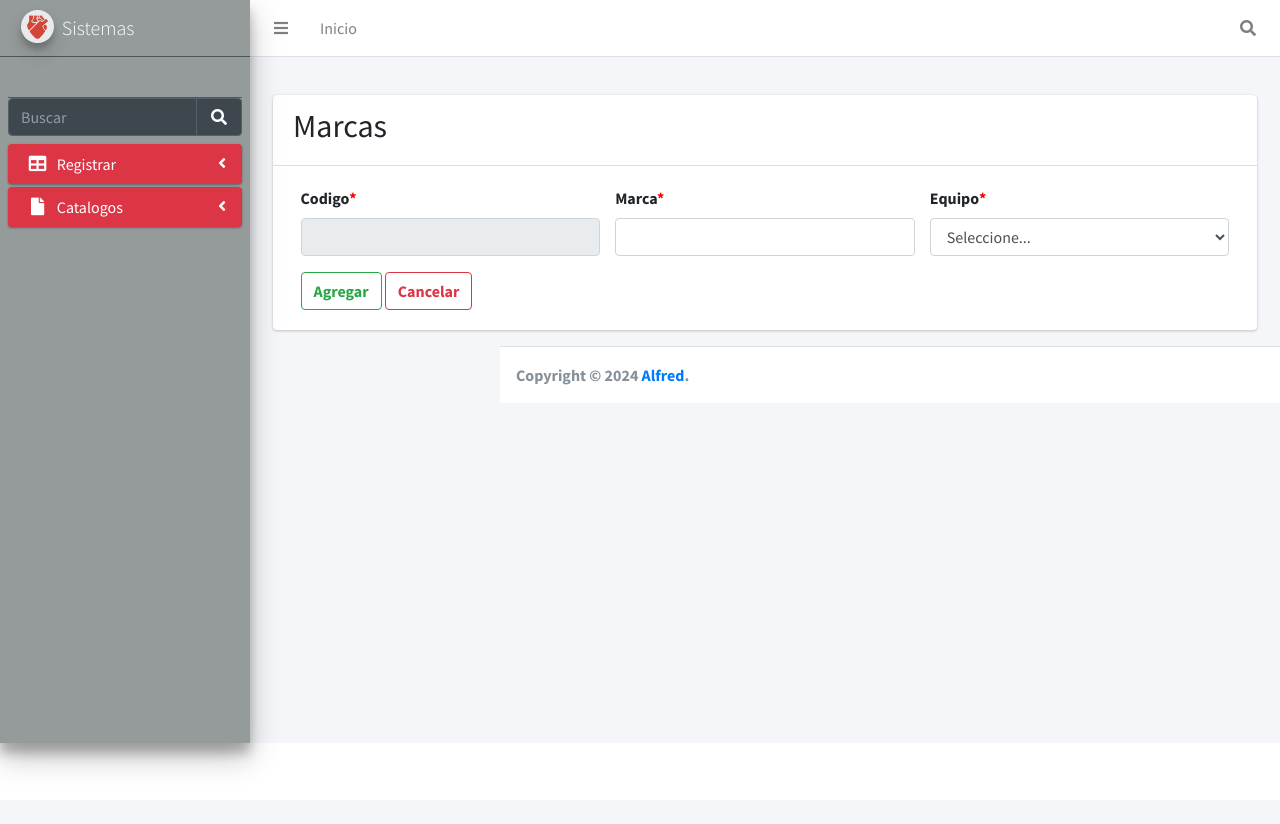
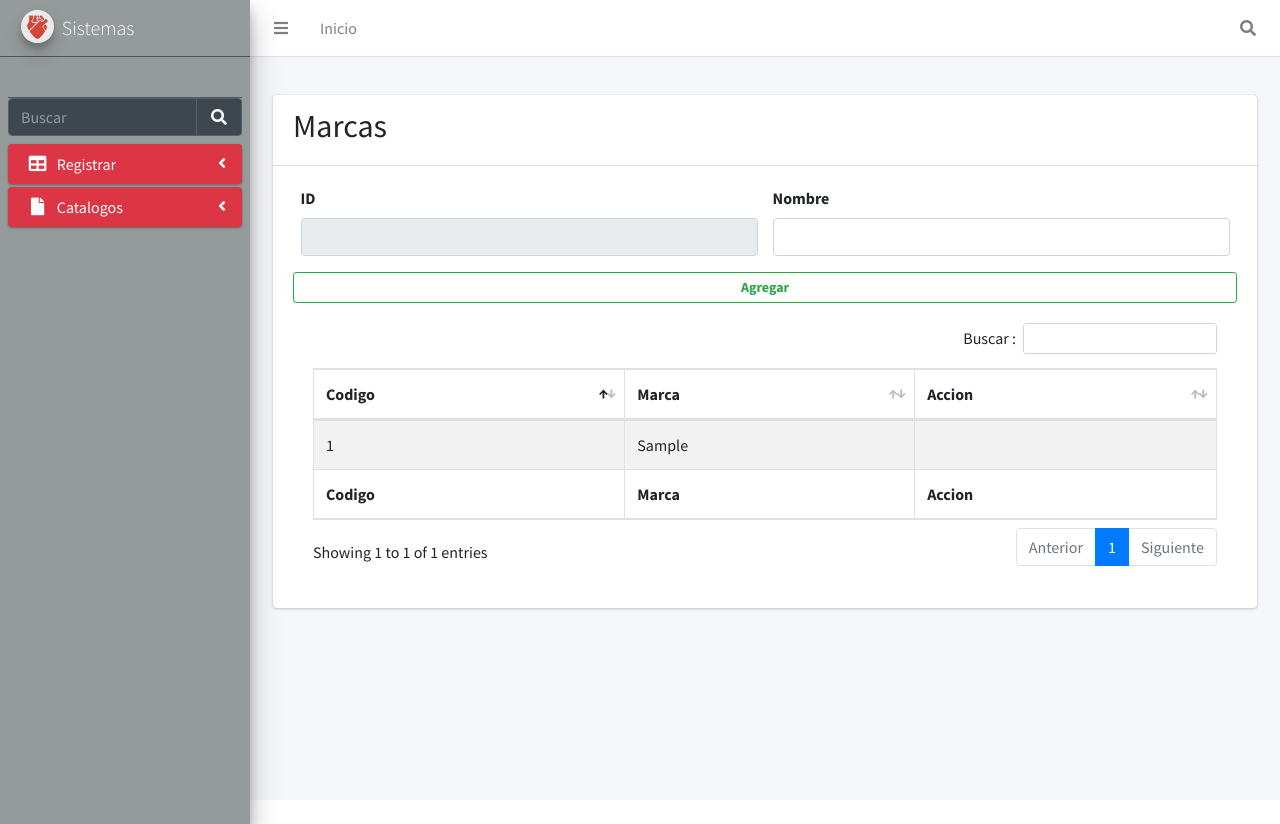
Before and after one commit to ArepaCruda69/sisAsc, a PHP site: page /Views/catMarcas.php in a window 1280 px wide. Before the commit the page ends 764 px from the top, so only its background shows below. Run offline with PHP 8.4, Linux system fonts and the light colour scheme; tables that the repository leaves empty or names only in its code hold one stand-in row (values such as "Sample post"); some libraries are stand-ins or nearby versions.

Commit message:
terminar todo

```diff
--- a/Componets/monitorForm.php
+++ b/Componets/monitorForm.php
@@ -102,8 +102,7 @@
                   </div>
 
                   <div class="col-md-6">
-                <button class="btn btn-outline-success" type="button" onclick="agregar();"><b>Agregar</b></button>
-                <button class="btn btn-outline-danger" type="button" onclick="cancelar();"><b>Cancelar</b></button>
+                  <button class="btn btn-outline-success" type="button" id = "btAcc" ><b>Agregar</b></button>
                 </div>
 
 
--- /dev/null
+++ b/Model/consultas.php
@@ -0,0 +1,10 @@
+<?php
+include	'conexion.php';
+
+$query = "SELECT * FROM marca";
+$resultados = mysqli_query($conexion,$query);
+
+
+
+
+?>
--- a/Views/acceS.php
+++ b/Views/acceS.php
@@ -4,7 +4,7 @@
 <!DOCTYPE html>
 
 
-<?php include '../Componets/cpusLink.php'; ?>
+<?php include '../Componets/head.php'; ?>
 
 
 <body class="hold-transition sidebar-mini">
--- a/Views/catMarcas.php
+++ b/Views/catMarcas.php
@@ -1,3 +1,6 @@
+<?php include '../Model/consultas.php'?>
+
+
 <!DOCTYPE html>
 
 <html lang="en">
@@ -240,6 +243,8 @@
     </div>
     <!-- /.content-header -->
 
+
+
     <!-- Main content -->
     <div class="content">
       <div class="container-fluid">
@@ -253,49 +258,63 @@
          <div class="card-body">
   <main class="col">
   <form id="marcaForm" class="row g-3 needs-validation" style="border-radius: 20px;" novalidate>
-      <div class="col-md-4">
-        <label for="codigo" class="form-label"><b>Codigo</b><b style="color: red;">*</b></label>
-        <div class="input-group mb-3">
-          <input type="number" class="form-control" id="codigo" name="codigo" aria-label="Código" aria-describedby="button-addon2" required disabled>
-        </div>
-        <div class="invalid-feedback">
-          Por favor, ingrese un código.
-        </div>
-      </div>
 
-      <div class="col-md-4">
-        <label for="marca" class="form-label"><b>Marca</b><b style="color: red;">*</b></label>
-        <input type="text" class="form-control" id="marca" name="marca" required>
-        <div class="invalid-feedback">
-          Por favor, ingrese una marca.
-        </div>
-      </div>
+          <div class="form-group col-6" >
+              <label for=""> ID</label>
+              <input type="" class="form-control" id="txtModeloDisco" name="" disabled>
 
-      <div class="col-md-4">
-        <div class="form-group">
-          <label for="equipo" class="form-label"><b>Equipo</b><b style="color: red;">*</b></label>
-          <select class="form-control" id="equipo" name="equipo" required>
-            <option value="">Seleccione...</option>
-            <option>Impresora</option>
-            <option>Cpu</option>
-            <option>Monitor</option>
-            <option>Teclado</option>
-            <option>Mouse</option>
-            <option>Accesorios</option>
-            <option>Ups</option>
-          </select>
-        </div>
-        <div class="invalid-feedback">
-          Por favor, seleccione un equipo.
-        </div>
-      </div>
+          </div>
 
-      <div class="col-md-6">
-        <button class="btn btn-outline-success" type="button" onclick="agregar();"><b>Agregar</b></button>
-        <button class="btn btn-outline-danger" type="reset"><b>Cancelar</b></button>
-      </div>
-      <div id="message" style="display: none;" class="alert alert-success">
-         ¡Registro agregado exitosamente! </div>
+         <div class="form-group col-6">
+              <label for=""> Nombre</label>
+              <input type="" class="form-control" id="txtNombreMarca" >
+
+          </div>
+
+          <button  class="btn btn-outline-success  btn-sm btn-block" type="button" id = "btMarca"><b>Agregar</b></button>
+
+
+
+           <!-- /.card-header -->
+           <div class="card-body">
+              <table id="tablaMarca" class="table table-bordered table-striped">
+                <thead>
+                  <tr>
+                    <th>Codigo</th>
+                    <th>Marca</th>
+                    <th>Accion</th>
+                  </tr>
+                </thead>
+                <tbody>
+
+              <?php while ($columna = mysqli_fetch_assoc($resultados)) { ?>
+                 <tr>
+                 <td ><?php echo $columna['id_marca']; ?></td>
+                 <td ><?php echo $columna['marca_marca']; ?></td>
+                 <td ><?php if ($columna['status_marca']== 1 ) {?>
+                  <button class="btn btn-danger">Desactivar</button>
+                 <?php  }else if($columna['status_marca']== 0 ){ ?>
+                  <button class="btn btn-success"> Activar</button>
+                  <?php   }  ?>
+                </td>
+
+                </tr>
+                 <?php } ?>
+
+                </tbody>
+                <tfoot>
+                  <tr>
+                    <th>Codigo</th>
+                    <th>Marca</th>
+                    <th>Accion</th>
+                  </tr>
+                </tfoot>
+              </table>
+
+
+
+            </div>
+
     </form>
   </main>
 </div>
@@ -310,18 +329,11 @@
   <!-- Control Sidebar -->
   <aside class="control-sidebar control-sidebar-dark">
     <!-- Control sidebar content goes here -->
-    <div class="p-3">
-      <h5>Title</h5>
-      <p>Sidebar content</p>
-    </div>
+
   </aside>
   <!-- /.control-sidebar -->
 
-  <footer class="main-footer">
-    <strong>Copyright &copy; 2024 <a href="">Alfred</a>.</strong>
-    <div class="float-right d-none d-sm-inline-block">
-    </div>
-  </footer>
+
 </div>
 <!-- ./wrapper -->
 
@@ -349,39 +361,51 @@
 <script src="../Assests/plugins/datatables-buttons/js/buttons.colVis.min.js"></script>
 
 
-<script src="../Controller/cancelar.js"></script>
-<script src="../Controller/agregarMarca.js"></script>
+<script src="../Assests/dist/js/formMarca.js"></script>
+<script src="https://cdn.jsdelivr.net/npm/sweetalert2@11"></script>
+
+;
+
+
+</script>
+
 
 
 
 
 <script>
-  // Código JavaScript adicional para validación del formulario
-  (function () {
-    'use strict';
-    window.addEventListener('load', function () {
-      var forms = document.getElementsByClassName('needs-validation');
-      var validation = Array.prototype.filter.call(forms, function (form) {
-        form.addEventListener('submit', function (event) {
-          if (form.checkValidity() === false) {
-            event.preventDefault();
-            event.stopPropagation();
-          }
-          form.classList.add('was-validated');
-        }, false);
-      });
-    }, false);
-  })();
+
+$(function () {
+    $("#tablaMarca").DataTable({
+      "responsive": true, "lengthChange": false, "autoWidth": false,
+      language: {
+        processing: "Busqueda en curso...",
+        search: "Buscar&nbsp;:",
+        lengthMenu: "Agrupar de MENU Solicitudes",
+        infoEmpty: "No existen datos.",
+        infoFiltered: "(filtrado de MAX elementos en total)",
+        infoPostFix: "",
+        loadingRecords: "Cargando...",
+        zeroRecords: "No se encontraron datos con tu busqueda",
+        emptyTable: "No hay datos disponibles en la tabla.",
+        paginate: {
+            first: "Primero",
+            previous: "Anterior",
+            next: "Siguiente",
+            last: "Ultimo"
+        },
+        aria: {
+            sortAscending: ": active para ordenar la columna en orden ascendente",
+            sortDescending: ": active para ordenar la columna en orden descendente"
+        }
+    },
+    }).buttons().container().appendTo('#example1_wrapper .col-md-6:eq(0)');
+
+  });
 </script>
 
 
-<style>
-  hr {
-    height: 4px;
-    background-color: #cac3c3;
-    border: none;
-  }
-</style>
+
 
 </body>
 </html>
```
Also changed, not shown: Controller/insert.php (+44 -0 lines), Assests/dist/js/formMarca.js (added).
